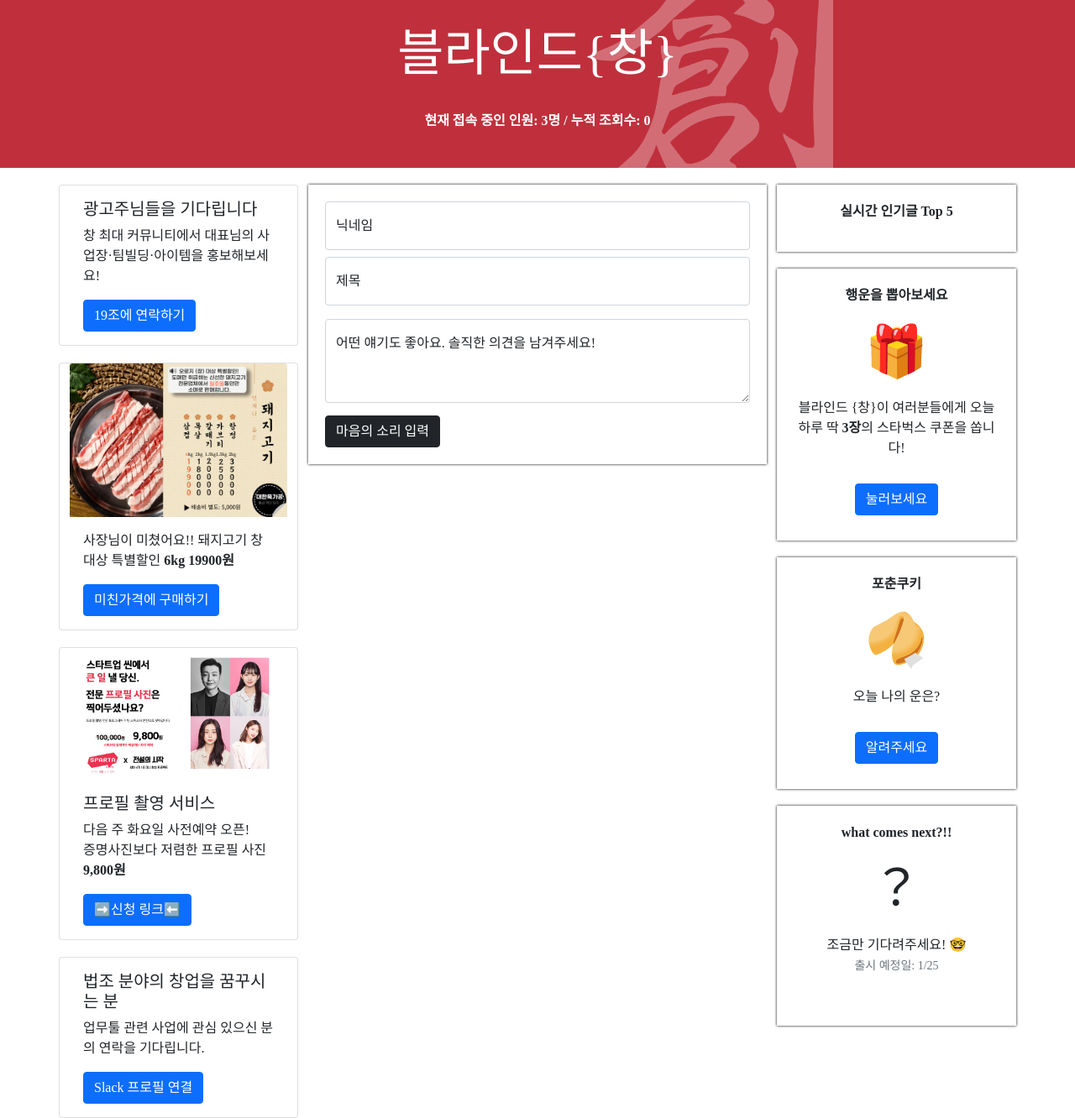
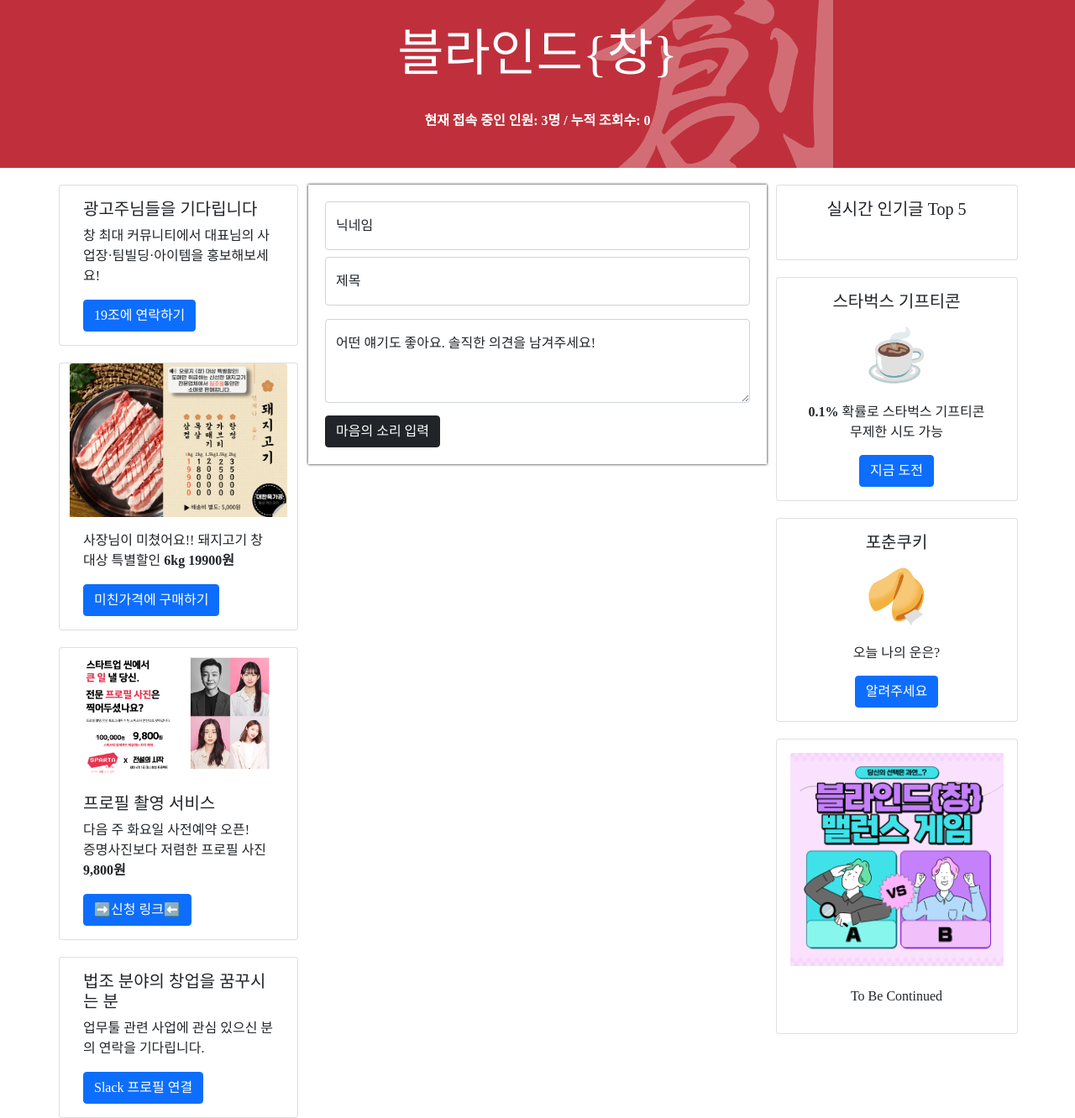
Before and after one commit to quizee/blind-chang, a Flask app: page / in a window 1280 px wide. Shown: the whole page at 84% size. Run offline with Flask 2, Linux system fonts and the light colour scheme; data that the repository does not hold is empty; some libraries are stand-ins or nearby versions.

Commit message:
Events 사이드 테두리 삭제 / 럭키박스 수정 / 밸런스게임 배너 추가

```diff
--- a/app.py
+++ b/app.py
@@ -111,8 +111,8 @@ def show_one_post():
 
 @app.route("/randint", methods=["GET"])
 def randint_get():
-    # 확률 : 1/100
-    lucky_num = random.randint(1,10000)
+    # 확률 : 1/1000
+    lucky_num = random.randint(1,1000)
     return jsonify({'lucky_num': lucky_num})
 
 @app.route("/fortune", methods=["GET"])
--- a/fortune.py
+++ b/fortune.py
@@ -1,7 +1,7 @@
 # 포춘쿠키 문장
 fortune_list = [
 "간절하게 가지고 싶어하던 것이 나에게 알아서 찾아온다.",
-"너무 말도 안되게 웃겨서 웃다가 눈물이 날 정도로 재미있는 일이 곧 있을 예정  :)",
+"너무 말도 안되게 웃겨서 웃다가 눈물이 날 정도로 재미있는 일이 곧 있을 예정 :)",
 "걱정하던 일이 생각보다 너무 쉽게 풀리고 생각하지 못한 신나는 일이 곧 찾아온다.",
 "지금은 전혀 모르는 사이지만, 언제나 연락할 수 있는, 소울메이트 같은 친구가 찾아올 예정.",
 "전혀 생각하지 못했던 사람에게서 평생 잊지 못할 감동을 받을 예정. 기대하세요!",
@@ -50,13 +50,13 @@ fortune_list = [
 "돈을 벌고 싶다면 돈을 아끼지 마라.",
 "성공이 행복의 열쇠가 아니다. 오히려 행복이 성공의 열쇠다.",
 "생각지 않은 곳에서 열매를 맺는 격. 가정에 큰 행운이 찾아온다.",
-"당신만의 행기를 내뿜는 것에 주저하지 마세요. 당신은 비교되지 않게 아름답습니다.",
+"당신만의 향기를 내뿜는 것에 주저하지 마세요. 당신은 비교되지 않게 아름답습니다.",
 "당신에게 행운을 가져다 줄 사람이 가까이 와있습니다. 활짝 웃으며 맞아주세요.",
 "이제는 새로운 도전을 시작할 때입니다. 도전하는 당신에게 행운이 함께 하기를!!",
 "머지않아 행운이 찾아오겠군요. 행운은 오래 머물지 않고 스쳐 지나는 것입니다. 놓치지 마세요.",
 "다른 이에게 나눠줘도 남을 만큼의 거대한 행운이 당신을 향해 한 걸음씩 다가옵니다.",
 "직감이 놀랍도록 상승하는 때입니다. 당신의 감을 믿고 도전해보세요.",
-"윗 사람에게 많ㅇ은 도움을 받을 운세입니다. 윗 사람에게 많은 덕을 베푸세요.",
+"윗 사람에게 많은 도움을 받을 운세입니다. 윗 사람에게 많은 덕을 베푸세요.",
 "당신의 탁월한 선택이 곧 결실을 맺게 되니 주위의 부러움을 사게 될 것입니다.",
 "자신의 감정을 숨기지 마세요. 상대는 당신의 진심을 기다리고 있습니다.",
 "할까 말까 고민되는 일이 있다면 지금 당장 도전하라.",
--- a/static/js/event.js
+++ b/static/js/event.js
@@ -1,28 +1,32 @@
+var count = -1;
+
 function get_randint() {
     $.ajax({
         type: 'GET',
         url: '/randint',
         data: {},
         success: function (response) {
+            count = count + 1;
             $('#luckyBoxTitle').empty()
+            $('#luckyBoxemoji').empty()
             $('#luckyBoxBody').empty()
             let lucky_num = response["lucky_num"]
-            let lucky_title = "축하합니다"
-            let lucky_body = `<img class="card-img-top" src="/static/success.png" style="width:250px; height:250px;" alt="광고">`
-            // <br>
-            // <br>
-            // 스타벅스 기프티콘 당첨되셨어요.`
-            let unlucky_title = "아쉽군요"
-            let unlucky_body = `<img class="card-img-top" src="/static/fail.png" style="width:250px; height:250px;" alt="광고">`
-            // <br>
-            // <br>
-            // 꽝입니다.`
+            let lucky_title = "당신은 럭키 그 잡채"
+            let lucky_emoji = "🎉"
+            let lucky_body = "<strong>"+count+"</strong>번째 시도에 성공<br><br>지금 화면을 캡쳐해서 Slack 잡담방에 올려주세요.<br>스타벅스 기프티콘을 드리겠습니다."
+            let unlucky_title = "당신은 실패한 것이 아닙니다.<br>도전할 수 있는 기회가 더 주어진 것일뿐"
+            let unlucky_emoji = "🔥"
+            let unlucky_body = "스타벅스 기프티콘으로 향하는 <strong>"+count+"</strong>번째 시도"
             if (lucky_num == 1) {
                 $('#luckyBoxTitle').append(lucky_title)
+                $('#luckyBoxemoji').append(lucky_emoji)
                 $('#luckyBoxBody').append(lucky_body)
+                return count
             } else {
                 $('#luckyBoxTitle').append(unlucky_title)
+                $('#luckyBoxemoji').append(unlucky_emoji)
                 $('#luckyBoxBody').append(unlucky_body)
+                return count
             }
         }
     });
--- a/static/styles/eventpage.css
+++ b/static/styles/eventpage.css
@@ -1,3 +1,35 @@
+.popular-post {
+    width: 100%;
+    max-width: 500px;
+    margin: 20px auto auto auto;
+
+    display: flex;
+    flex-direction: column;
+    align-items: center;
+    justify-content: center;
+    text-align: center;
+}
+
+.events {
+    width: 100%;
+    max-width: 500px;
+    margin: 20px auto auto auto;
+
+    display: flex;
+    flex-direction: column;
+    align-items: center;
+    justify-content: center;
+    text-align: center;
+}
+
+.events-emoji {
+    font-size: 60px;
+}
+
+.events-body {
+    margin: 10px 0px 15px 0px;
+}
+
 .modal-body-lucky {
     display: flex;
     flex-direction: column;
@@ -5,78 +37,3 @@
     justify-content: center;
     text-align: center;
 }
-
-.modal-title-lucky w-100 {
-    font-weight: bold;
-}
-
-
-.popular-post {
-    width: 100%;
-    max-width: 600px;
-    margin: 20px auto 20px auto;
-
-    box-shadow: 0px 0px 3px 0px black;
-    padding: 20px;
-}
-
-.popular-post-title {
-    text-align: center;
-    font-weight: bold;
-}
-
-.lottery {
-    width: 100%;
-    max-width: 600px;
-    margin: auto auto 20px auto;
-
-    box-shadow: 0px 0px 3px 0px black;
-    padding: 20px 20px 30px 20px;
-
-    display: flex;
-    flex-direction: column;
-    align-items: center;
-    justify-content: center;
-}
-
-.lottery-title {
-    font-weight: bold;
-    margin-bottom: 10px;
-}
-
-.lottery-img {
-    font-size: 60px;
-}
-
-.lottery-body {
-    margin: 10px auto 30px auto;
-    text-align: center;
-}
-
-.fortune {
-    width: 100%;
-    max-width: 600px;
-    margin: auto auto 20px auto;
-
-    box-shadow: 0px 0px 3px 0px black;
-    padding: 20px 20px 30px 20px;
-
-    display: flex;
-    flex-direction: column;
-    align-items: center;
-    justify-content: center;
-}
-
-.fortune-title {
-    font-weight: bold;
-    margin-bottom: 10px;
-}
-
-.fortune-img {
-    font-size: 60px;
-}
-
-.fortune-body {
-    margin: 10px auto 30px auto;
-    text-align: center;
-}
--- a/templates/events.html
+++ b/templates/events.html
@@ -1,29 +1,25 @@
-<div class="row">
-    <div class="lottery">
-        <div class="lottery-title">
-            행운을 뽑아보세요
-        </div>
-        <div class="lottery-img">
-            🎁
-        </div>
-        <div class="lottery-body">
-            블라인드 {창}이 여러분들에게 오늘 하루 딱 <strong>3장</strong>의 스타벅스 쿠폰을 쏩니다!
+<div class="events">
+    <div class="card" style="width: 18rem;">
+        <div class="card-body">
+            <h5 class="card-title">스타벅스 기프티콘</h5>
+            <div class="events-emoji">☕</div>
+            <div class="events-body">
+                <strong>0.1%</strong> 확률로 스타벅스 기프티콘<br>
+                무제한 시도 가능
             </div>
             <button onclick="get_randint()" type="button" class="btn btn-primary" data-bs-toggle="modal"
                     data-bs-target="#luckyBox">
-            눌러보세요
+                지금 도전
             </button>
         </div>
     </div>
-<div class="row">
-    <div class="fortune">
-        <div class="fortune-title">
-            포춘쿠키
 </div>
-        <div class="fortune-img">
-            🥠
-        </div>
-        <div class="fortune-body">
+<div class="events">
+    <div class="card" style="width: 18rem;">
+        <div class="card-body">
+            <h5 class="card-title">포춘쿠키</h5>
+            <div class="events-emoji">🥠</div>
+            <div class="events-body">
                 오늘 나의 운은?
             </div>
             <button onclick="get_fortune()" type="button" class="btn btn-primary" data-bs-toggle="modal"
@@ -32,21 +28,19 @@
             </button>
         </div>
     </div>
-<div class="row">
-    <div class="lottery">
-        <div class="lottery-title">
-            what comes next?!!
 </div>
-        <div class="lottery-img">
-            ？
-        </div>
-        <div class="lottery-body">
-            조금만 기다려주세요! 🤓<br>
-            <small class="text-muted">출시 예정일: 1/25 </small>
+<div class="events">
+    <div class="card" style="width: 18rem;">
+        <div class="card-body">
+            <img class="card-img-top" src="/static/balance0.png" alt="광고">
+            <p><br>To Be Continued</p>
+<!--            <button onclick="get_fortune()" type="button" class="btn btn-primary" data-bs-toggle="modal"-->
+<!--                    data-bs-target="#fortuneBox">-->
+<!--                지금 시작-->
+<!--            </button>-->
         </div>
     </div>
 </div>
-
 
 <!-- Lucky Box Modal -->
 <div class="modal fade" id="luckyBox" tabindex="-1" aria-labelledby="luckyBoxLabel" aria-hidden="true">
@@ -57,6 +51,7 @@
                 <!--                <button type="button" class="btn-close" data-bs-dismiss="modal" aria-label="Close"></button>-->
             </div>
             <div class="modal-body modal-body-lucky">
+                <p id="luckyBoxemoji" style="font-size:120px;"></p>
                 <p id="luckyBoxBody"></p>
             </div>
             <div class="modal-footer">
--- a/templates/populars.html
+++ b/templates/populars.html
@@ -1,8 +1,9 @@
 <div class="popular-post">
-    <div class="popular-post-title">
-        <p>실시간 인기글 Top 5</p>
+    <div class="card" style="width: 18rem;">
+        <div class="card-body">
+            <h5 class="card-title">실시간 인기글 Top 5</h5>
+            <br>
+            <ol class="list-group list-group-numbered" id="popular_list"></ol>
+        </div>
     </div>
-    <ol class="list-group list-group-numbered" id="popular_list">
-
-    </ol>
 </div>
```
Also changed, not shown: static/balance0.png (added), static/fail.png (deleted), static/success.png (deleted). Lines whose indentation alone changed are shown as unchanged.
